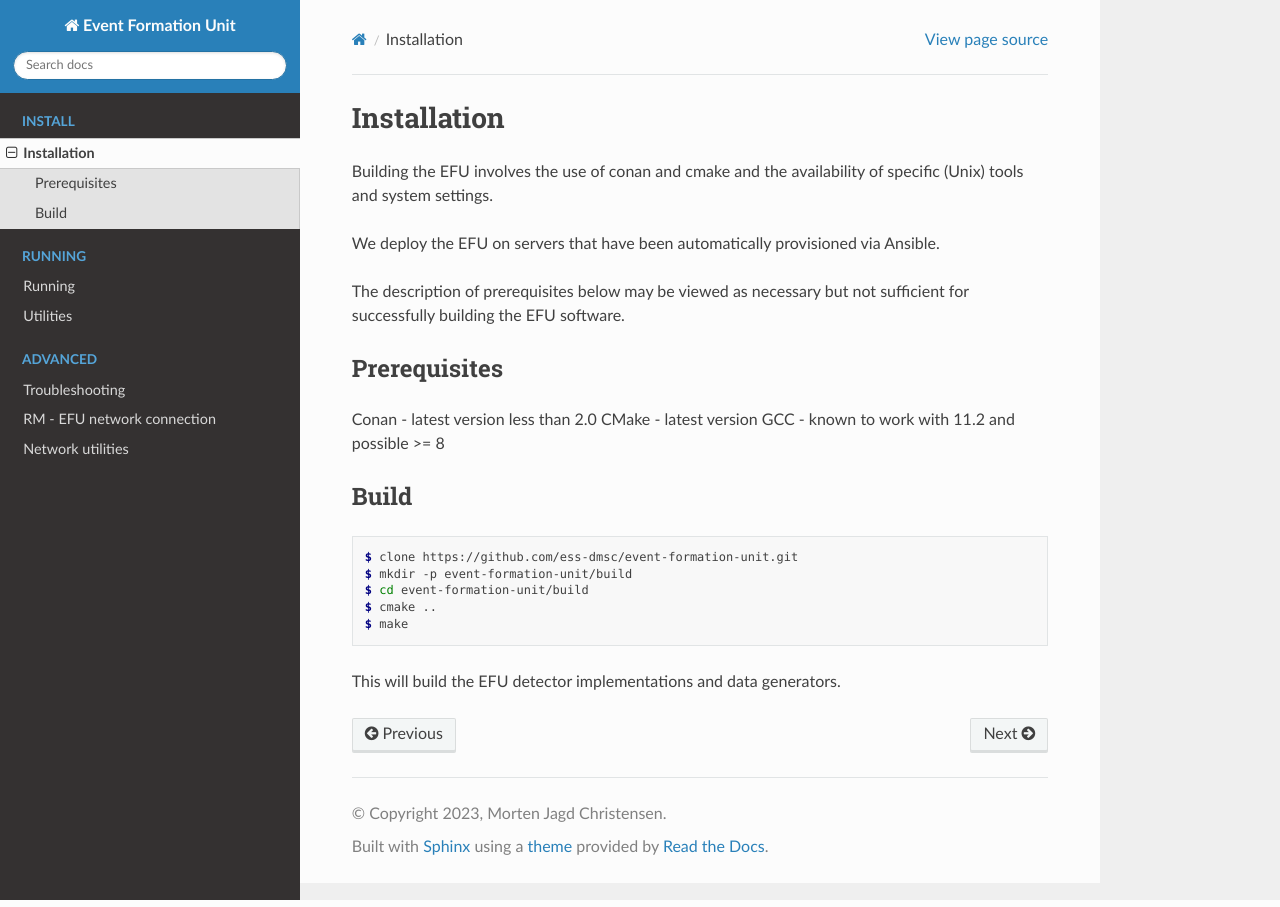
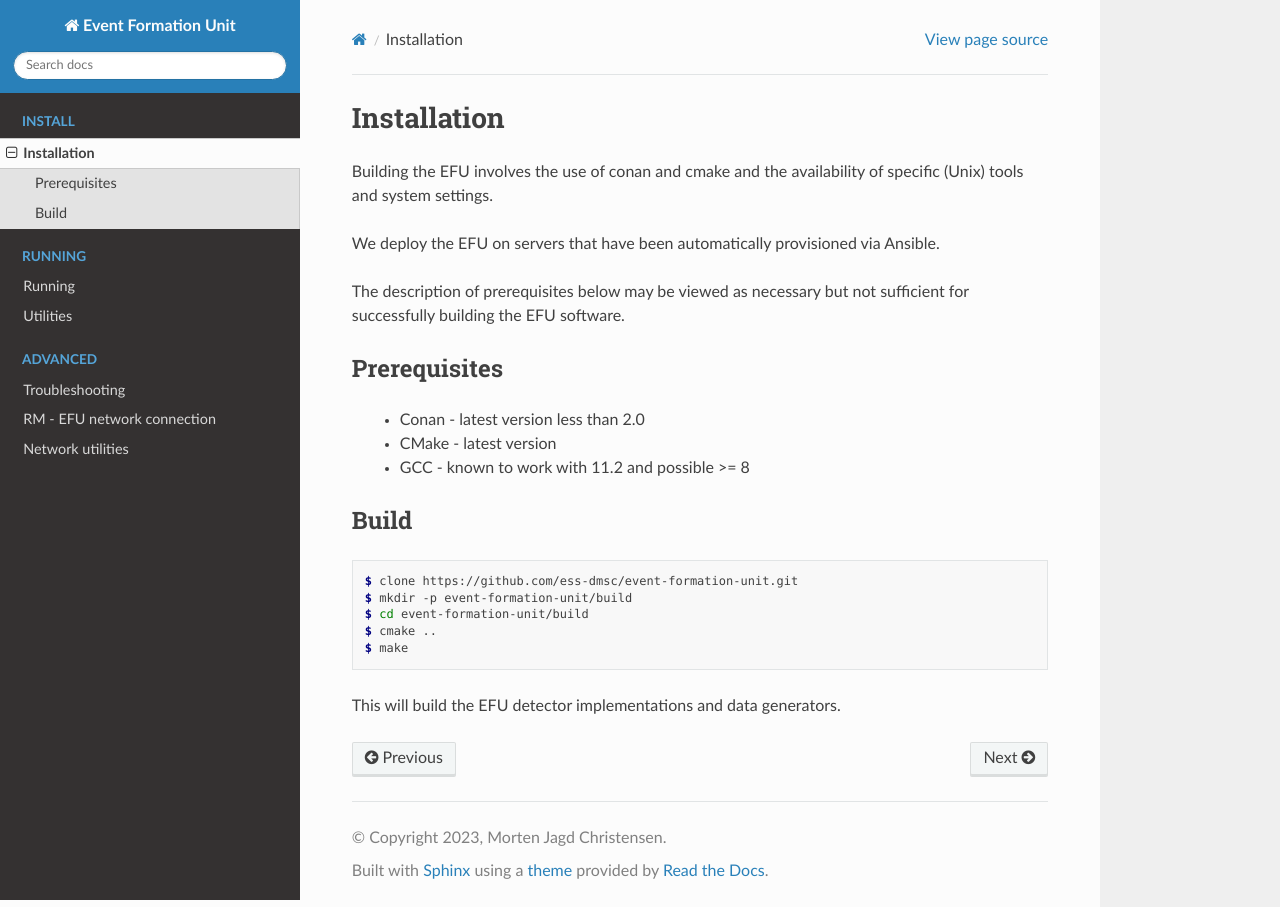
Before and after one commit to ess-dmsc/doc-efu, a Sphinx documentation site: the page built from docs/source/build.rst, in a window 1280 px wide. Built offline with Sphinx 7.4.7 and the Read the Docs theme 2.0.0, drawn with Linux system fonts in a browser that asks for light colours.

```diff
--- a/docs/source/build.rst
+++ b/docs/source/build.rst
@@ -12,9 +12,9 @@ sufficient for successfully building the EFU software.
 Prerequisites
 -------------
 
-Conan - latest version less than 2.0
-CMake - latest version
-GCC - known to work with 11.2 and possible >= 8
+  * Conan - latest version less than 2.0
+  * CMake - latest version
+  * GCC - known to work with 11.2 and possible >= 8
 
 
 Build
```
